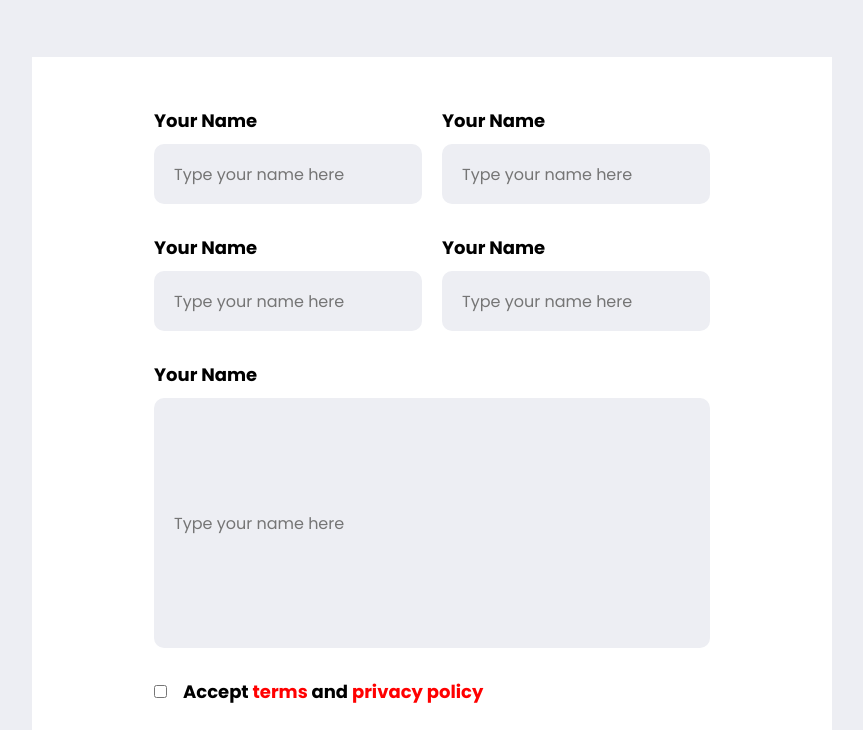
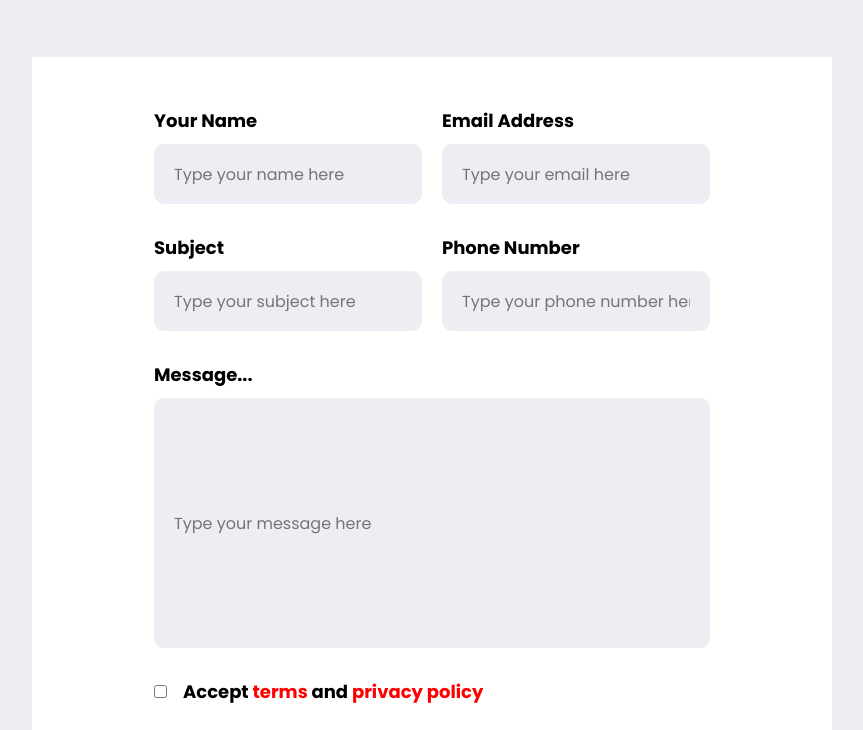
Before and after one commit to NusratTabassum3/Connected-Education, a plain HTML site: page contact.html in a window 1280 px wide. Shown: the part 2290-3020 px from the top of the page, without its empty margins (208-1071 px from the left). Drawn offline with Linux system fonts and the light colour scheme.

Commit message:
Changed input field names

```diff
--- a/contact.html
+++ b/contact.html
@@ -120,23 +120,23 @@
                         <input type="text" placeholder="Type your name here">
                     </div>
                     <div class="input-field">
-                        <label>Your Name</label>
-                        <input type="text" placeholder="Type your name here">
+                        <label>Email Address</label>
+                        <input type="text" placeholder="Type your email here">
                     </div>
                 </div>
                 <div class="input-row">
                     <div class="input-field">
-                        <label>Your Name</label>
-                        <input type="text" placeholder="Type your name here">
+                        <label>Subject</label>
+                        <input type="text" placeholder="Type your subject here">
                     </div>
                     <div class="input-field">
-                        <label for="">Your Name</label>
-                        <input type="text" placeholder="Type your name here">
+                        <label for="">Phone Number</label>
+                        <input type="text" placeholder="Type your phone number here">
                     </div>
                 </div>
                 <div class="input-message">
-                    <label for="message">Your Name</label>
-                    <input type="textarea" placeholder="Type your name here">
+                    <label for="message">Message...</label>
+                    <input type="textarea" placeholder="Type your message here">
                 </div>
                 <div class="terms">
                     <input type="checkbox" name="terms" id="">
--- a/css/contact.css
+++ b/css/contact.css
@@ -158,7 +158,7 @@
     padding-left: 122px;
     padding-right: 122px;
     padding-top: 50px;
-    padding-bottom: 50px;
+    padding-bottom: 60px;
 }
 .contact-body .input-row{
     display: flex;
@@ -192,6 +192,9 @@
     line-height: 24px;
     background: #EDEEF3;
 }
+.contact-body .input-row .input-field input:focus, .contact-body .input-message input:focus{
+    outline: none;
+}
 .contact-body .input-message{
     width: 100%;
     display: flex;
@@ -201,9 +204,6 @@
 }
 .contact-body .input-message input{
     height: 250px;
-}
-.contact-body .input-message input:focus{
-    outline: none;
 }
 .terms{
     display: flex;
```
